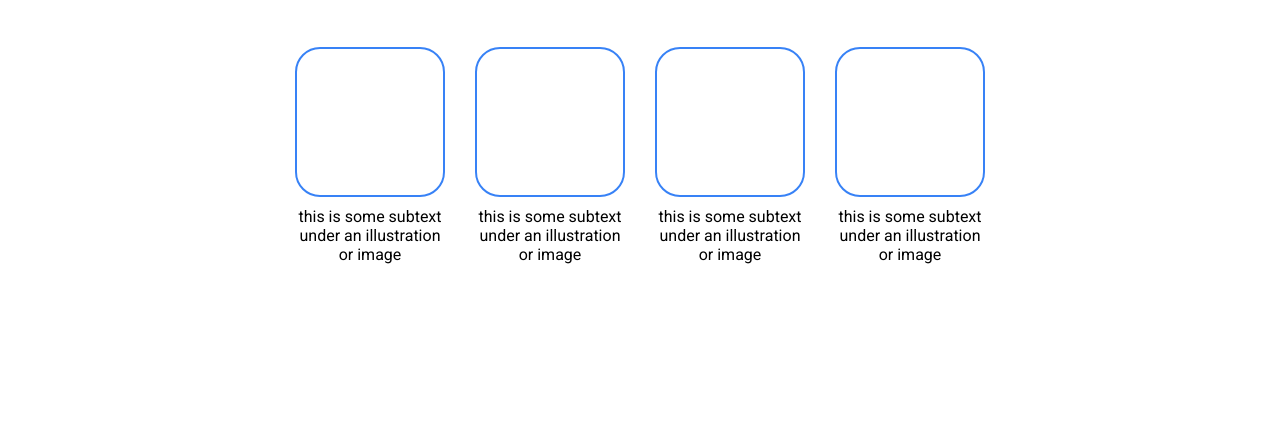
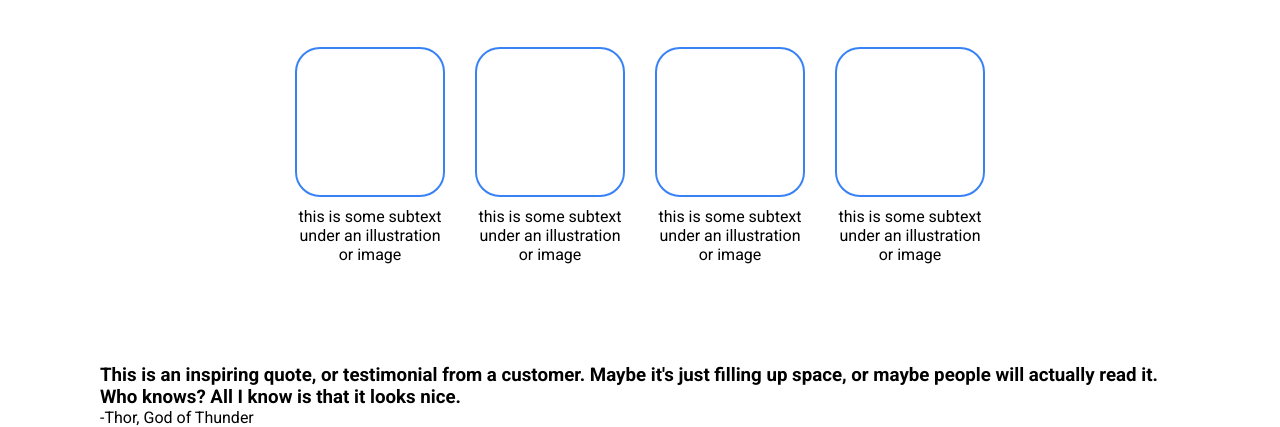
Before and after one commit to EmilMinke/landing-page, a plain HTML site: page index.html in a window 1280 px wide. Shown: the part 655-1082 px from the top of the page. Before the commit the page ends 1019 px from the top, so only its background shows below. Drawn offline with Linux system fonts and the light colour scheme.

Commit message:
feat: add testimonial quote section

```diff
--- a/index.html
+++ b/index.html
@@ -48,8 +48,13 @@
             </div>
         </div>
     </section>
-    <div class="testimonials"></div>
-    <div class="call-to-action"></div>
+    <section class="testimonials">
+        <div class="testimonial container">
+            <h3>This is an inspiring quote, or testimonial from a customer. Maybe it's just filling up space, or maybe people will actually read it. Who knows? All I know is that it looks nice.</h3>
+            <p>-Thor, God of Thunder</p>
+        </div>
+    </section>
+    <section class="call-to-action"></div>
     <footer class="footer"></footer>
 </body>
 </html>
```
